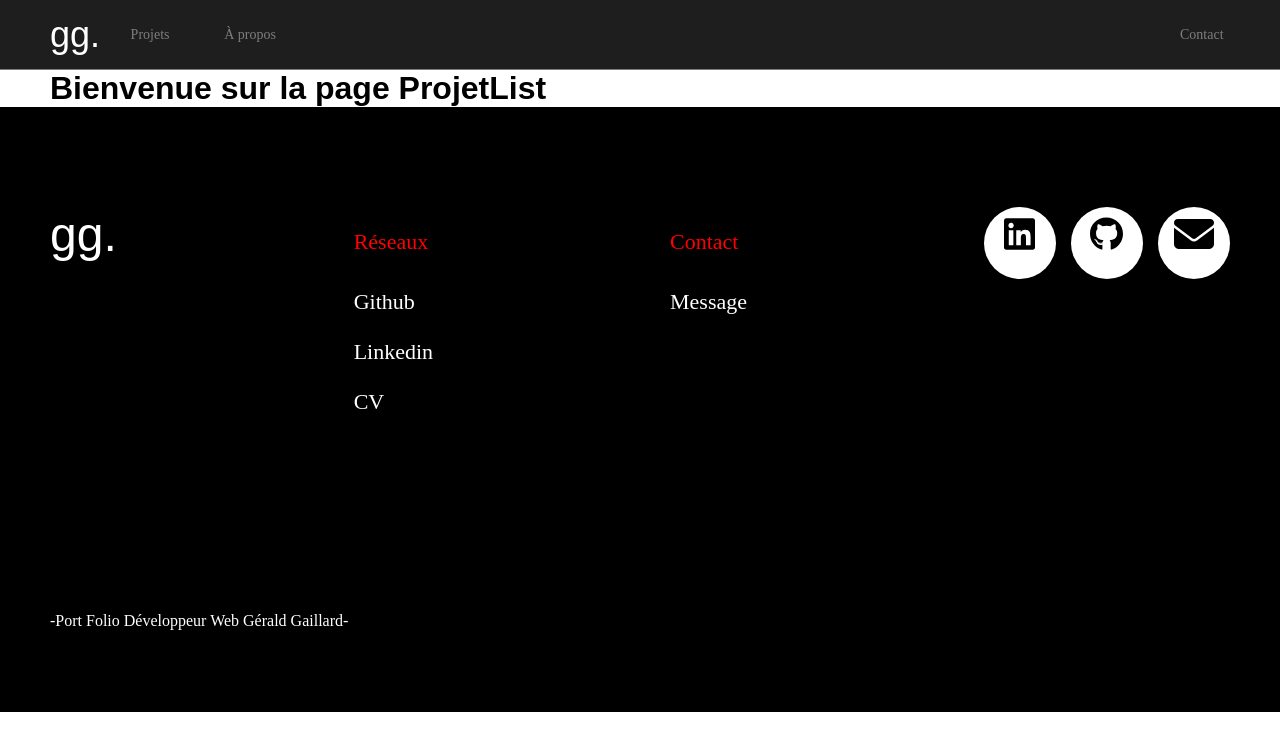
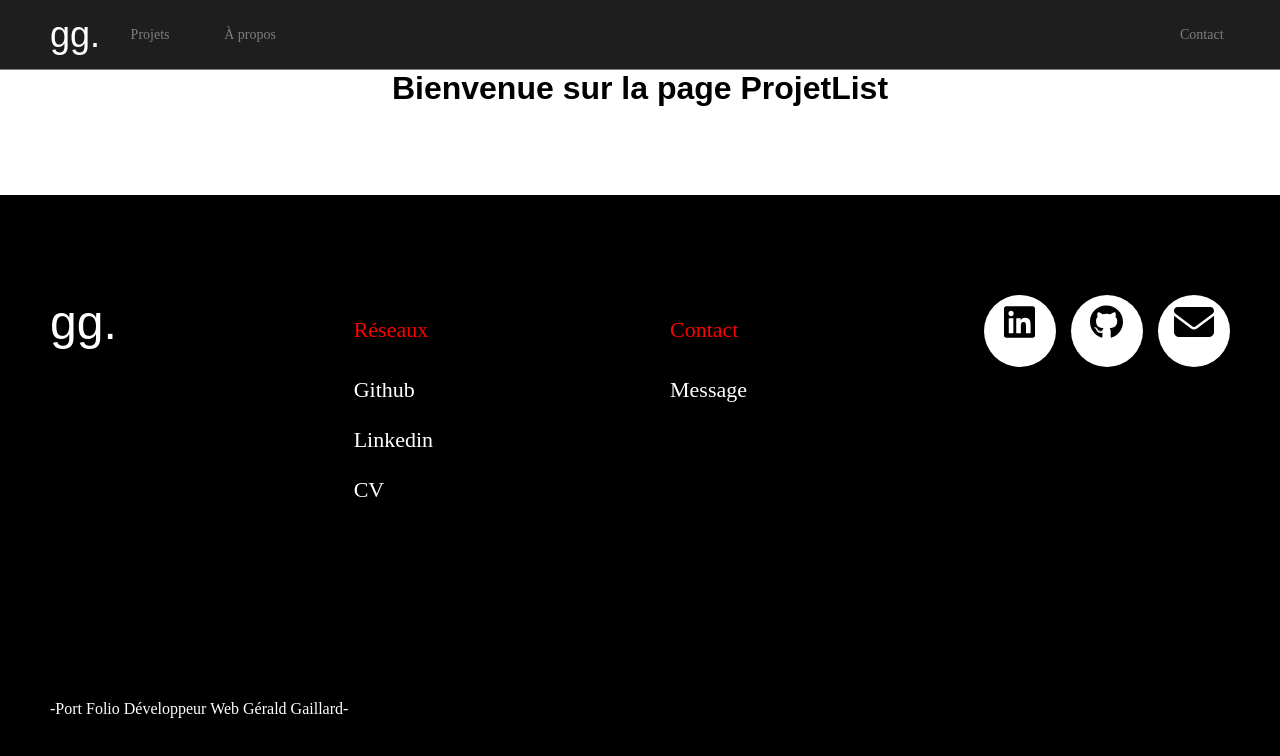
Before and after one commit to Gerald433/portFolio, a React (Create React App) app: page / in a window 1280 px wide. Shown: the top 756 px of the page. Built offline with nearby package versions, Linux system fonts and the light colour scheme.

Commit message:
Adapt the body in auto margin

```diff
--- a/src/assets/styles/_base.scss
+++ b/src/assets/styles/_base.scss
@@ -3,8 +3,7 @@
 }
 
 body {
-  max-width: 1440px;
-  margin: 0;
+  margin: auto;
   font-family: "acorn", sans-serif;
   -webkit-font-smoothing: antialiased;
   -moz-osx-font-smoothing: grayscale;
@@ -22,3 +21,14 @@ ul {
   padding-left: 0;
   margin: 0;
 }
+
+#root {
+  width: 100%;
+  display: flex;
+  flex-direction: column;
+  min-height: 100vh;
+}
+
+main {
+  flex-grow: 1;
+}
```
